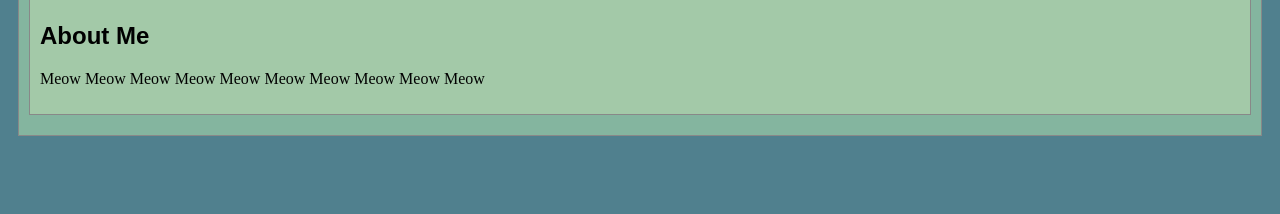
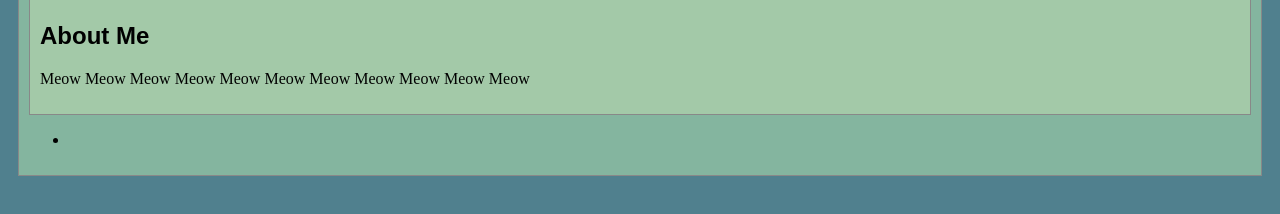
Before and after one commit to IkennaOh/art101, a plain HTML site: page index.html in a window 1280 px wide. Shown: the part 478-692 px from the top of the page. Drawn offline with Linux system fonts and the light colour scheme.

Commit message:
Update index.html

```diff
--- a/index.html
+++ b/index.html
@@ -27,12 +27,15 @@
 					<!-- Note that all filenames use lowercase and no spaces -->
 					<img class="cat-photo" src="./img/cute-grey-kitten.jpg">
 					<h2>About Me</h2>
-					<p>Meow Meow Meow Meow Meow Meow Meow Meow Meow Meow</p>
+					<p>Meow Meow Meow Meow Meow Meow Meow Meow Meow Meow Meow</p>
 			</div>
 
 		</section>
 		<nav id="links">
 			<!-- Put links to labs here. -->
+			 <ul>
+				<li><a href="https://ikennaoh.github.io/art101/lab2/"Lab 2></li>
+			 </ul>
 		</nav>
 	</main>
 </body>
```
